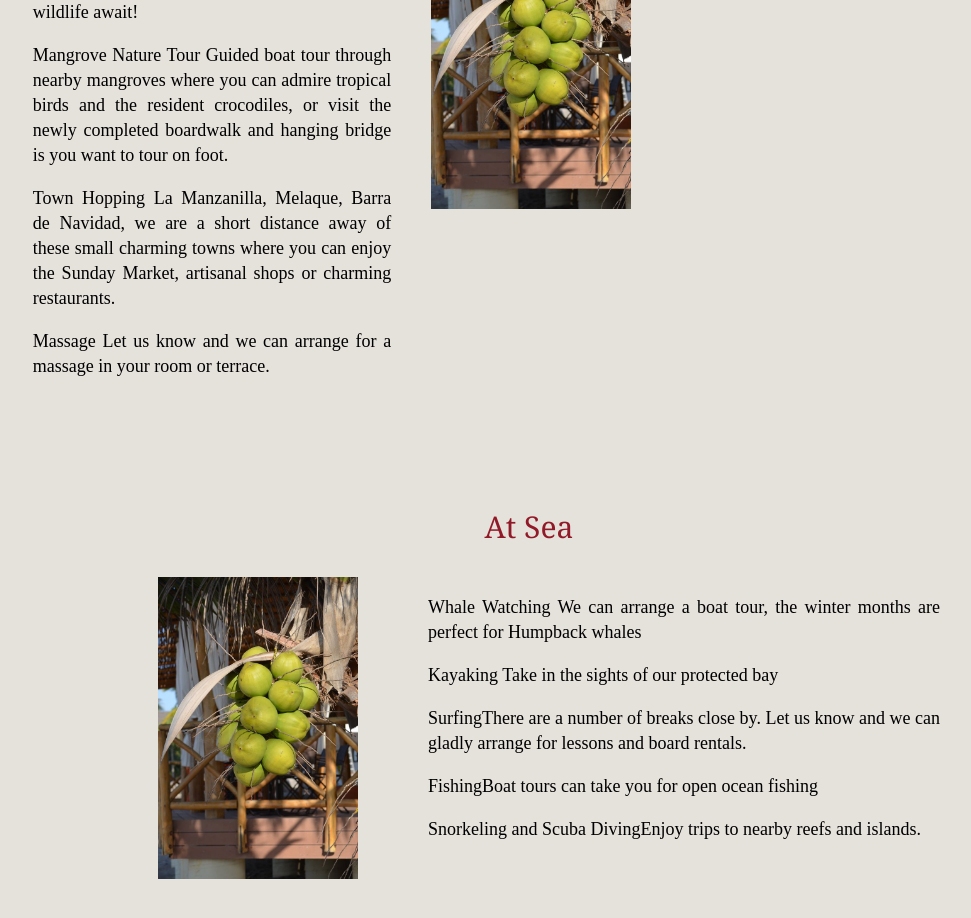
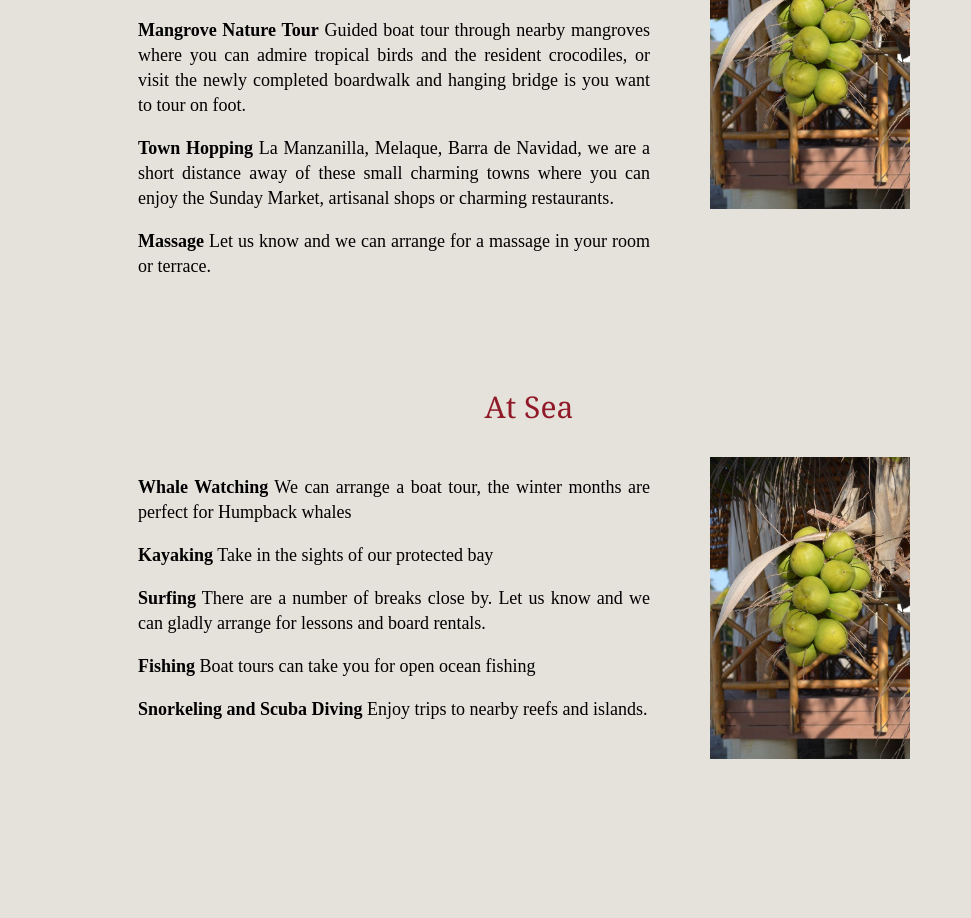
Before and after one commit to jcont12/Chantli-Mare, a React (Create React App) app: page /Activities in a window 1280 px wide. Shown: the part 980-1898 px from the top of the page, without its empty margins (111-1082 px from the left). Built offline with nearby package versions, Linux system fonts and the light colour scheme.

Commit message:
Add finishing touches to activity styling

```diff
--- a/src/App.css
+++ b/src/App.css
@@ -272,25 +272,24 @@ h4 {
 div .activities-onLand{
   position: relative;
   text-align: center;
-  width:70%;
-  margin-bottom: 70px;
+  width:100%;
   margin-top: 50px;
-  height: 600px;
+  height: 500px;
 }
 
 div .activities-atSea{
   position: relative;
   text-align: center;
-  width: 100%;
-  margin-bottom: 70px;
+  width:100%;
   margin-top: 50px;
+  height: 500px;
 }
 
 #activities-img{
   width: 200px;
   display:inline-block;
   vertical-align: top;
-  margin-left: 40px;
+  margin-left: 60px;
   margin-right: 40px;
 }
 
--- a/src/components/pages/activitiesComponents/atSea.js
+++ b/src/components/pages/activitiesComponents/atSea.js
@@ -6,14 +6,14 @@ class AtSea extends Component {
     return(
       <div className='activities-atSea'>
         <h3> At Sea </h3>
+        <div id='activities-p'>
+          <p><b>Whale Watching</b> We can arrange a boat tour, the winter months are perfect for Humpback whales</p>
+          <p><b>Kayaking</b> Take in the sights of our protected bay</p>
+          <p><b>Surfing</b> There are a number of breaks close by. Let us know and we can gladly arrange for lessons and board rentals.</p>
+          <p><b>Fishing</b> Boat tours can take you for open ocean fishing</p>
+          <p><b>Snorkeling and Scuba Diving</b> Enjoy trips to nearby reefs and islands.</p>
+        </div>
         <img id='activities-img'src={require('../../../images/Coconuts.jpg')}/>
-        <div id='activities-p'>
-          <p><bold>Whale Watching</bold> We can arrange a boat tour, the winter months are perfect for Humpback whales</p>
-          <p><bold>Kayaking</bold> Take in the sights of our protected bay</p>
-          <p><bold>Surfing</bold>There are a number of breaks close by. Let us know and we can gladly arrange for lessons and board rentals.</p>
-          <p><bold>Fishing</bold>Boat tours can take you for open ocean fishing</p>
-          <p><bold>Snorkeling and Scuba Diving</bold>Enjoy trips to nearby reefs and islands.</p>
-        </div>
       </div>
     )
   }
--- a/src/components/pages/activitiesComponents/onLand.js
+++ b/src/components/pages/activitiesComponents/onLand.js
@@ -7,10 +7,10 @@ class OnLand extends Component {
       <div className='activities-onLand'>
         <h3> On Land </h3>
         <div id='activities-p'>
-          <p><bold>Golf at El Tamarindo</bold> Magical 18-hole course that starts in a tropical rainforest and winds its way down to the beach. Plenty of vistas and wildlife await!</p>
-          <p><bold>Mangrove Nature Tour</bold> Guided boat tour through nearby mangroves where you can admire tropical birds and the resident crocodiles, or visit the newly completed boardwalk and hanging bridge is you want to tour on foot.</p>
-          <p><bold>Town Hopping</bold> La Manzanilla, Melaque, Barra de Navidad, we are a short distance away of these small charming towns where you can enjoy the Sunday Market, artisanal shops or charming restaurants.</p>
-          <p><bold>Massage</bold> Let us know and we can arrange for a massage in your room or terrace.</p>
+          <p><b>Golf at El Tamarindo</b> Magical 18-hole course that starts in a tropical rainforest and winds its way down to the beach. Plenty of vistas and wildlife await!</p>
+          <p><b>Mangrove Nature Tour</b> Guided boat tour through nearby mangroves where you can admire tropical birds and the resident crocodiles, or visit the newly completed boardwalk and hanging bridge is you want to tour on foot.</p>
+          <p><b>Town Hopping</b> La Manzanilla, Melaque, Barra de Navidad, we are a short distance away of these small charming towns where you can enjoy the Sunday Market, artisanal shops or charming restaurants.</p>
+          <p><b>Massage</b> Let us know and we can arrange for a massage in your room or terrace.</p>
         </div>
         <img id='activities-img' src={require('../../../images/Coconuts.jpg')}/>
       </div>
```
